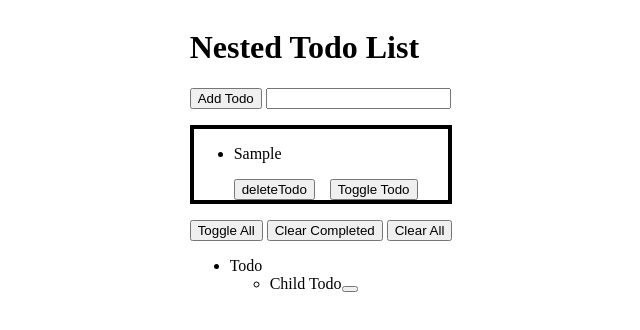
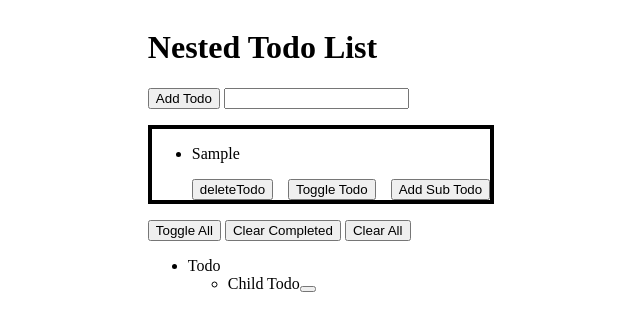
Before and after one commit to GanHD/Nested-TodoList, a plain HTML site: page index.html in a window 1280 px wide. Both pictures are taken after typing "Sample" into the empty fields and a click on the button "Add Todo". Shown: the whole page, without its empty margins (327-967 px from the left). Drawn offline with Linux system fonts and the light colour scheme.

Commit message:
created add subtodo Button

```diff
--- a/css/index.css
+++ b/css/index.css
@@ -17,6 +17,9 @@ left: -50%;
 .toggle-button{
   margin-left: 15px;
 }
+.add-sub-todo{
+  margin-left: 15px;
+}
 .hide{
   display:none;
 }
--- a/js/app.js
+++ b/js/app.js
@@ -94,12 +94,14 @@ var view = {
     var deleteButton = this.createDeleteButton(indexOfTodo, array);
     var toggleButton = this.createToggleCompletedButton(todo);
     var editInput = this.createEditInput(todo, indexOfTodo);
+    var addSubTodoButton = this.createAddSubTodoButton(todo.children);
 
     document.getElementById("todo-list").appendChild(todoLi);
     todoLi.appendChild(todoTextP)
     todoLi.appendChild(editInput);
     todoLi.appendChild(deleteButton);
     todoLi.appendChild(toggleButton);
+    todoLi.appendChild(addSubTodoButton);
 
 //when todoTextP is double clicked you can edit todo
     todoTextP.addEventListener('dblclick', function(){
@@ -149,6 +151,17 @@ var view = {
       };
     return toggleButton;
   },
+  createAddSubTodoButton: function(array){
+    var addSubTodoButton = document.createElement('button');
+    addSubTodoButton.textContent = 'Add Sub Todo';
+    addSubTodoButton.className = 'add-sub-todo';
+
+    addSubTodoButton.onclick = function(){
+      todoList.addTodo(' ',array)
+    }
+
+    return addSubTodoButton;
+  },
 }
 var util = {
   store: function(nameSpace, data){
```
